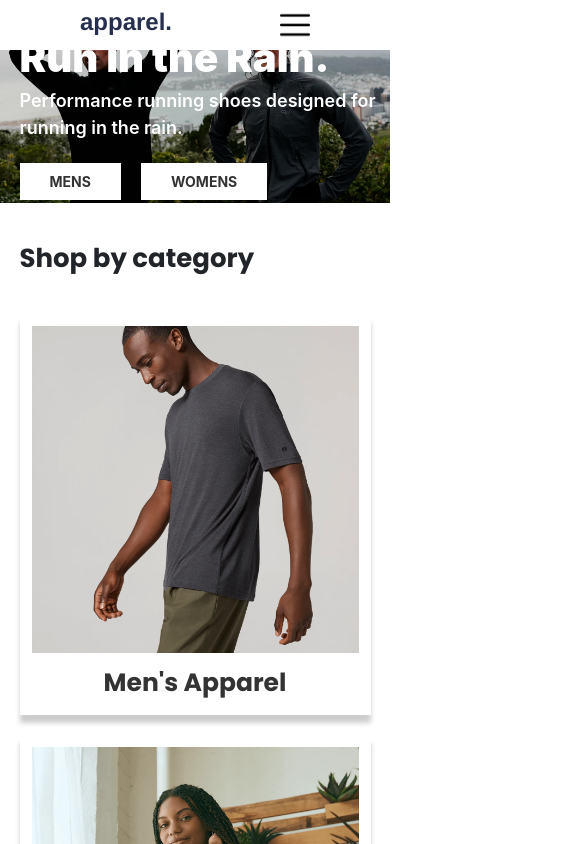
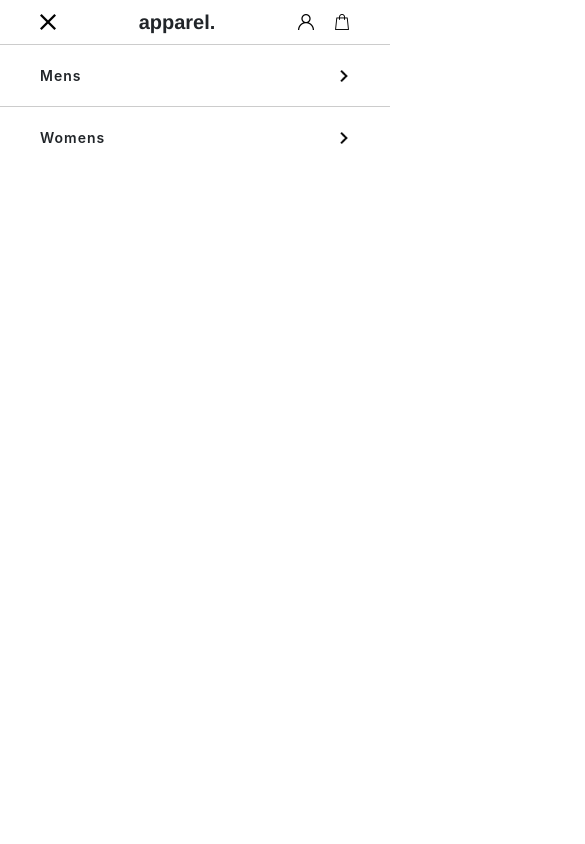
Before and after one commit to edinburghrules/ecommerce-app, a React (Create React App) app: page / in a window 390 px wide. Shown: the top 844 px of the page, 585 px wide, since content can reach past the window. Built offline with nearby package versions, Linux system fonts and the light colour scheme.

Commit message:
working on mobile menu, made into portal

```diff
--- a/src/App.scss
+++ b/src/App.scss
@@ -1 +1,5 @@
-@import '~bootstrap/scss/bootstrap';
+@import "~bootstrap/scss/bootstrap";
+
+.App {
+  width: 100%;
+}
--- a/src/components/cart/cart-list/cart.scss
+++ b/src/components/cart/cart-list/cart.scss
@@ -45,6 +45,14 @@
   padding-bottom: 14rem;
   z-index: 1000;
   width: 35%;
+
+  @media (max-width: 1024px) {
+    width: 50%;
+  }
+
+  @media (max-width: 768px) {
+    width: 100%;
+  }
 
   &__top {
     position: relative;
--- a/src/components/fiter-categories/filter-categories.jsx
+++ b/src/components/fiter-categories/filter-categories.jsx
@@ -31,11 +31,12 @@ class FilterCategories extends React.Component {
   render() {
     const { currentCategory } = this.state;
     const { options } = this.props;
+
     return (
       <div className="filter-categories">
         {options &&
           options.map((option, index) => {
-            if (index === 0)
+            if (index === 0) {
               return (
                 <div className="filter-categories__path" key={index}>
                   <Link to="/">Home</Link>
@@ -51,7 +52,7 @@ class FilterCategories extends React.Component {
                   <h3>{currentCategory}</h3>
                 </div>
               );
-            else {
+            } else if (index < options.length - 1) {
               return (
                 <NavLink
                   className="filter-categories__link"
@@ -62,6 +63,9 @@ class FilterCategories extends React.Component {
                   {option.title}
                 </NavLink>
               );
+            } else {
+              console.log(options.length);
+              return null;
             }
           })}
       </div>
--- a/src/components/main-menu/main-menu.scss
+++ b/src/components/main-menu/main-menu.scss
@@ -2,10 +2,13 @@
 @import "../../sass/fonts";
 
 .main-menu {
-  width: 90%;
+  width: 80%;
+  display: flex;
+  flex-direction: column;
   margin: 6rem auto 8rem auto;
 
   @media (max-width: 530px) {
+    align-items: center;
     margin: 4rem auto 8rem auto;
   }
 
@@ -32,9 +35,13 @@
       grid-template-rows: repeat(2, 1fr);
     }
 
-    @media (max-width: 700px) {
+    @media (max-width: 600px) {
       grid-template-columns: repeat(1, 1fr);
       grid-template-rows: repeat(4, 1fr);
     }
+
+    @media (max-width: 414px) {
+      width: 80%;
+    }
   }
 }
--- a/src/components/mobile-nav/mobile-nav.jsx
+++ b/src/components/mobile-nav/mobile-nav.jsx
@@ -1,4 +1,5 @@
 import React from "react";
+import ReactDOM from "react-dom";
 import "./mobile-nav.scss";
 import { withRouter } from "react-router-dom";
 import user from "../../assets/001-user.png";
@@ -22,18 +23,21 @@ const MobileNav = ({
   shoesDropdown,
   collectionsDropdown,
   x,
-  history,
 }) => {
-  return (
-    <div style={{ width: `${mobileMenuWidth}vw` }} className="mobile-menu">
+  return ReactDOM.createPortal(
+    <div style={{ transform: `translateX(${mobileMenuWidth})` }} className="mobile-menu">
       <div className="mobile-menu__content-container">
         <div className="mobile-menu__top-buttons">
           <img
             id="close-mobile"
+            className="mobile-menu__close-btn"
             src={closebutton}
             onClick={handleClose}
             alt="close button"
           />
+          <div className="mobile-menu__logo">
+            <h1>apparel.</h1>
+          </div>
           <div className="mobile-menu__user-btns">
             <img src={user} alt="user login" />
             <img
@@ -58,17 +62,16 @@ const MobileNav = ({
                 <p className="mobile-menu__link">Womens</p>
                 <img src={rightArrow} alt="left arrow" />
               </div>
-              <div>
-                <p className="mobile-menu__link">Collections</p>
-                <img src={rightArrow} alt="left arrow" />
-              </div>
             </div>
             {/* DYNAMIC MENU CONTENT */}
             <div
               className="mobile-menu__links"
               style={{ transform: `translateX(-${x}%)` }}
             >
-              <div onClick={goBack} style={{ justifyContent: "flex-start" }}>
+              <div
+                onClick={goBack}
+                style={{ justifyContent: "flex-start", background: "#f5f5f5" }}
+              >
                 <img
                   style={{ marginRight: "2rem" }}
                   src={leftArrow}
@@ -90,9 +93,10 @@ const MobileNav = ({
                         }}
                         className="mobile-menu__dropdown-header"
                       >
-                        <p className="mobile-menu__link">{link.category}</p>
+                        <p className="mobile-menu__link">{link.title}</p>
                         <img
                           style={{
+                            transition: "transform .1s",
                             transform: apparelDropdown
                               ? "rotate(90deg)"
                               : "rotate(0deg)",
@@ -112,9 +116,7 @@ const MobileNav = ({
                             : "mobile-menu__dropdown-link hide"
                         }
                       >
-                        <p className="mobile-menu__link hide">
-                          {link.category}
-                        </p>
+                        <p className="mobile-menu__link hide">{link.title}</p>
                       </div>
                     );
                   }
@@ -130,9 +132,10 @@ const MobileNav = ({
                         }}
                         className="mobile-menu__dropdown-header"
                       >
-                        <p className="mobile-menu__link">{link.category}</p>
+                        <p className="mobile-menu__link">{link.title}</p>
                         <img
                           style={{
+                            transition: "transform .1s",
                             transform: shoesDropdown
                               ? "rotate(90deg)"
                               : "rotate(0deg)",
@@ -152,7 +155,46 @@ const MobileNav = ({
                             : "mobile-menu__dropdown-link hide"
                         }
                       >
-                        <p className="mobile-menu__link">{link.category}</p>
+                        <p className="mobile-menu__link">{link.title}</p>
+                      </div>
+                    );
+                  }
+                })}
+              {linksToRender &&
+                linksToRender.collectionLinks.map((link, i) => {
+                  if (i === 0) {
+                    return (
+                      <div
+                        key={i}
+                        onClick={() => {
+                          handleProductDropdown(link);
+                        }}
+                        className="mobile-menu__dropdown-header"
+                      >
+                        <p className="mobile-menu__link">{link.title}</p>
+                        <img
+                          style={{
+                            transition: "transform .1s",
+                            transform: collectionsDropdown
+                              ? "rotate(90deg)"
+                              : "rotate(0deg)",
+                          }}
+                          src={rightArrow}
+                          alt="right arrow"
+                        />
+                      </div>
+                    );
+                  } else {
+                    return (
+                      <div
+                        key={i}
+                        className={
+                          collectionsDropdown
+                            ? "mobile-menu__dropdown-link"
+                            : "mobile-menu__dropdown-link hide"
+                        }
+                      >
+                        <p className="mobile-menu__link">{link.title}</p>
                       </div>
                     );
                   }
@@ -162,7 +204,8 @@ const MobileNav = ({
           </div>
         </div>
       </div>
-    </div>
+    </div>,
+    document.getElementById("root")
   );
 };
 
--- a/src/components/mobile-nav/mobile-nav.scss
+++ b/src/components/mobile-nav/mobile-nav.scss
@@ -1,18 +1,31 @@
-@import '../../sass/colors';
-@import '../../sass/fonts';
-@import '../../sass/utils';
+@import "../../sass/colors";
+@import "../../sass/fonts";
+@import "../../sass/utils";
 
 .mobile-menu {
   display: block;
-  position: absolute;
+  position: fixed;
   overflow: hidden;
   top: 0;
   right: 0;
-  height: 200vh;
-  visibility: visible;
+  height: 100%;
+  width: 100%;
   z-index: 4;
   background-color: $light-bg;
-  transition: width 0.1s ease-in-out;
+  transition: transform .4s ease-in-out;
+
+  & img {
+    height: 2rem;
+    cursor: pointer;
+
+    @media (max-width: 460px) {
+      height: 1.6rem;
+    }
+  }
+}
+
+img.mobile-menu__close-btn {
+  height: 1.6rem;
 }
 
 .mobile-menu__top-buttons {
@@ -22,25 +35,17 @@
   z-index: 4;
   display: flex;
   align-items: center;
-  padding: 3rem 4rem 1rem 4rem;
+  padding: 1rem 4rem 1rem 4rem;
   justify-content: space-between;
 }
 
-.mobile-menu img {
-  height: 2.8rem;
-  cursor: pointer;
-
-  @media (max-width: 768px) {
-    height: 2.4rem;
+.mobile-menu__logo {
+  & h1 {
+    font-weight: $bold;
+    font-family: Helvetica, Arial, sans-serif;
+    font-size: 2rem;
+    margin: 0;
   }
-
-  @media (max-width: 460px) {
-    height: 2rem;
-  }
-}
-
-.mobile-menu__nav-logo img {
-  height: 4rem;
 }
 
 .mobile-menu__user-btns img:last-of-type {
@@ -62,7 +67,7 @@
 }
 
 .mobile-menu__links {
-  font-size: $medium;
+  font-size: $small;
   font-weight: $semiBold;
   letter-spacing: 1px;
   list-style: none;
@@ -70,11 +75,7 @@
   transition: ease-in-out 0.1s;
 
   @media (max-width: 414px) {
-    font-size: $small;
-  }
-
-  @media (max-width: 375px) {
-    font-size: $small;
+    font-size: $xsmall;
   }
 }
 
@@ -83,13 +84,13 @@
   display: flex;
   justify-content: space-between;
   align-items: center;
-  padding: 3rem 3rem 3rem 4rem;
+  padding: 2rem 4rem 2rem 4rem;
   border-top: 1px solid #ccc;
   cursor: pointer;
 }
 
 .mobile-menu__links img {
-  height: 1.6rem;
+  height: 1.2rem;
 }
 
 .mobile-menu__dropdown-link.hide {
--- a/src/components/navigation-bar/navigation-bar.jsx
+++ b/src/components/navigation-bar/navigation-bar.jsx
@@ -25,6 +25,7 @@ class NavigationBar extends React.Component {
     mobileMenuWidth: 0,
     cartOpen: false,
     cartTotalQty: 0,
+    mobileOpen: false,
     x: 0,
   };
 
@@ -74,6 +75,8 @@ class NavigationBar extends React.Component {
       this.setState({
         womensDesktopOpen: true,
         mensDesktopOpen: false,
+        cartOpen: false,
+        mobileOpen: false,
       });
     }
 
@@ -81,18 +84,24 @@ class NavigationBar extends React.Component {
       this.setState({
         mensDesktopOpen: true,
         womensDesktopOpen: false,
+        cartOpen: false,
+        mobileOpen: false,
       });
     }
 
     if (e.target.id === "mobile") {
       this.setState({
-        mobileMenuWidth: 100,
+        mobileMenuWidth: 0,
+        mobileOpen: true,
       });
     }
 
     if (e.target.id === "cart") {
       this.setState((prevState) => ({
+        womensDesktopOpen: false,
+        mensDesktopOpen: false,
         cartOpen: true,
+        mobileOpen: false,
       }));
     }
   };
@@ -115,13 +124,14 @@ class NavigationBar extends React.Component {
 
     if (e.currentTarget.id === "close-mobile") {
       this.setState({
-        mobileMenuWidth: 0,
+        mobileMenuWidth: "100rem",
         x: 0,
         mensMobileOpen: false,
         womensMobileOpen: false,
         apparelDropdown: false,
         shoesDropdown: false,
         collectionsDropdown: false,
+        mobileOpen: false,
       });
     }
 
@@ -175,11 +185,11 @@ class NavigationBar extends React.Component {
 
   handleProductDropdown = (link) => {
     let productType;
-    if (link.category.includes("Apparel")) {
+    if (link.title.includes("Apparel")) {
       productType = "apparelDropdown";
-    } else if (link.category.includes("Shoes")) {
+    } else if (link.title.includes("Shoes")) {
       productType = "shoesDropdown";
-    } else if (link.category.includes("Collection")) {
+    } else if (link.title.includes("Collection")) {
       productType = "collectionsDropdown";
     }
     this.setState((prevState) => ({
@@ -224,7 +234,6 @@ class NavigationBar extends React.Component {
         />
         <nav className="navigation">
           <Cart cartOpen={cartOpen} handleClose={this.handleClose} />
-
           <div className="navigation__menu">
             <ul className="navigation__menu-list">
               <li
--- a/src/components/navigation-bar/navigation-bar.scss
+++ b/src/components/navigation-bar/navigation-bar.scss
@@ -3,7 +3,7 @@
 @import "../../sass/utils";
 
 .navigation {
-  padding: 1rem 8rem 1rem 8rem !important;
+  padding: 1rem 4rem 1rem 4rem;
   display: flex;
   justify-content: space-between;
   align-items: center;
@@ -18,11 +18,7 @@
   z-index: 2;
 
   @media (max-width: 915px) {
-    padding: 1rem 6rem 1rem 6rem;
-  }
-
-  @media (max-width: 615px) {
-    padding: 2rem 4rem 2rem 4rem;
+    padding: 1rem 2rem 1rem 2rem;
   }
 
   &__logo {
@@ -38,7 +34,7 @@
   }
 
   &__menu {
-    @media (max-width: 915px) {
+    @media (max-width: 768px) {
       display: none;
     }
   }
@@ -60,12 +56,12 @@
       border-bottom: 2px solid #333;
     }
     &:not(:first-of-type) {
-      margin-left: 4rem;
+      margin-left: 2rem;
     }
   }
 
   &__user-menu {
-    @media (max-width: 915px) {
+    @media (max-width: 768px) {
       display: none;
     }
 
@@ -85,6 +81,7 @@
 
     &--cart {
       position: relative;
+      margin-right: 0;
     }
 
     & img {
@@ -114,7 +111,7 @@
   position: absolute;
   width: 22rem;
   top: 2.2rem;
-  // right: -3rem;
+  right: -14rem;
   background-color: $light-bg;
   display: flex;
   flex-direction: column;
@@ -159,25 +156,18 @@
 .navigation__mobile-menu {
   display: none;
 
-  @media (max-width: 915px) {
+  @media (max-width: 768px) {
     display: inline-block;
     cursor: pointer;
 
     img {
-      height: 3.5rem;
+      height: 3rem;
     }
   }
 
   @media (max-width: 615px) {
     img {
-      height: 3rem;
-    }
-  }
-
-  @media (max-width: 375px) {
-    img {
-      transform: translateY(4px);
-      height: 2.75rem;
+      height: 2.8rem;
     }
   }
 }
--- a/src/navigation-links/navigation-links.js
+++ b/src/navigation-links/navigation-links.js
@@ -53,6 +53,12 @@ export const mensShoeLinks = [
     path: "/collection/mens-shoes/hi-tops",
     collection: "mens-shoes",
     category: "hi-tops",
+  },
+  {
+    title: "Shop All Shoes",
+    path: "/collection/mens-shoes",
+    collection: "mens-shoes",
+    category: "all-shoes",
   },
 ];
 
--- a/src/pages/home/home-page.jsx
+++ b/src/pages/home/home-page.jsx
@@ -36,33 +36,6 @@ const Home = () => {
       <div>
         <MainMenu />
       </div>
-      <div className="homepage__materials">
-        <img
-          className="homepage__materials-image"
-          src={materialImage}
-          alt="wool"
-        />
-        <div className="homepage__materials-information">
-          <img
-            className="homepage__woolman-img"
-            src={woolmanImage}
-            alt="woolman"
-          />
-          <div className="homepage__materials-content">
-            <h3>
-              Mother Nature is our muse. Building on her handiwork, we’re
-              finding new uses for materials that exist right in front of us.
-              Like wool from merino sheep, who have the best hair in nature.
-            </h3>
-            <p>
-              But even great locks need a trim from time to time. With fibers
-              that are 20% the diameter of human hair, our superfine merino wool
-              is breathable, temperature-regulating, and moisture-wicking, all
-              without that irritating scratchiness.
-            </p>
-          </div>
-        </div>
-      </div>
     </div>
   );
 };
--- a/src/pages/home/home.scss
+++ b/src/pages/home/home.scss
@@ -4,7 +4,17 @@
 .homepage {
   &__hero {
     &-container {
+      margin-top: 4rem;
       position: relative;
+      width: 100%;
+
+      @media (max-width: 768px) {
+        margin-top: 4rem;
+      }
+
+      @media (max-width: 414px) {
+        text-align: center;
+      }
     }
 
     &-image {
@@ -14,19 +24,37 @@
 
     &-content {
       position: absolute;
-      bottom: 5%;
-      left: 5%;
+      height: 100%;
+      width: 100%;
+      bottom: 0;
+      left: 0;
       color: $light-text;
+      display: flex;
+      flex-direction: column;
+      justify-content: flex-end;
+      padding: 0 0 2rem 2rem;
+
+      @media (max-width: 414px) {
+        padding: 0 4rem 5px 4rem;
+      }
     }
 
     &-title {
       font-size: $large;
       font-weight: $xblack;
+
+      @media (max-width: 414px) {
+        font-size: $medium;
+      }
     }
 
     &-sub {
       font-size: $small;
       font-weight: $semiBold;
+
+      @media (max-width: 414px) {
+        font-size: $xsmall;
+      }
     }
 
     &-links {
```
Also changed, not shown: 2 other files (tests, documents, lock files or other folders).
